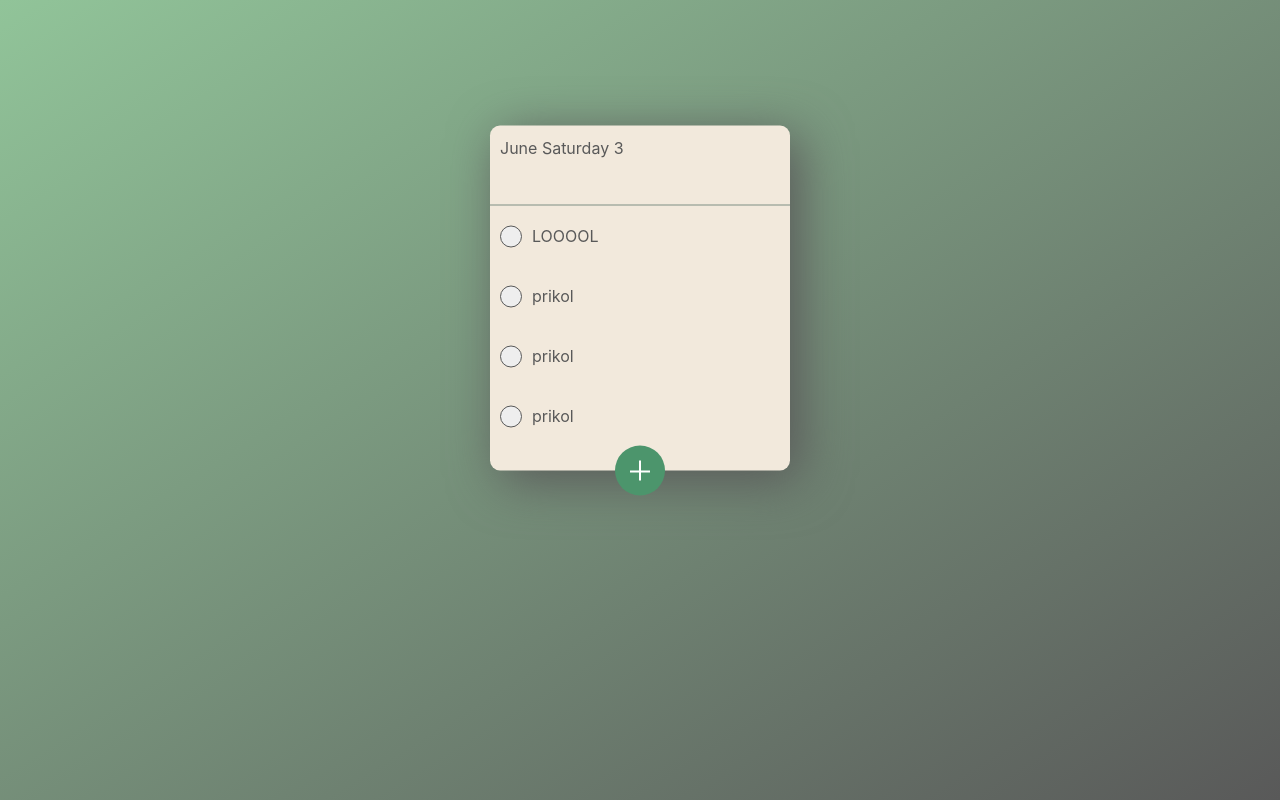
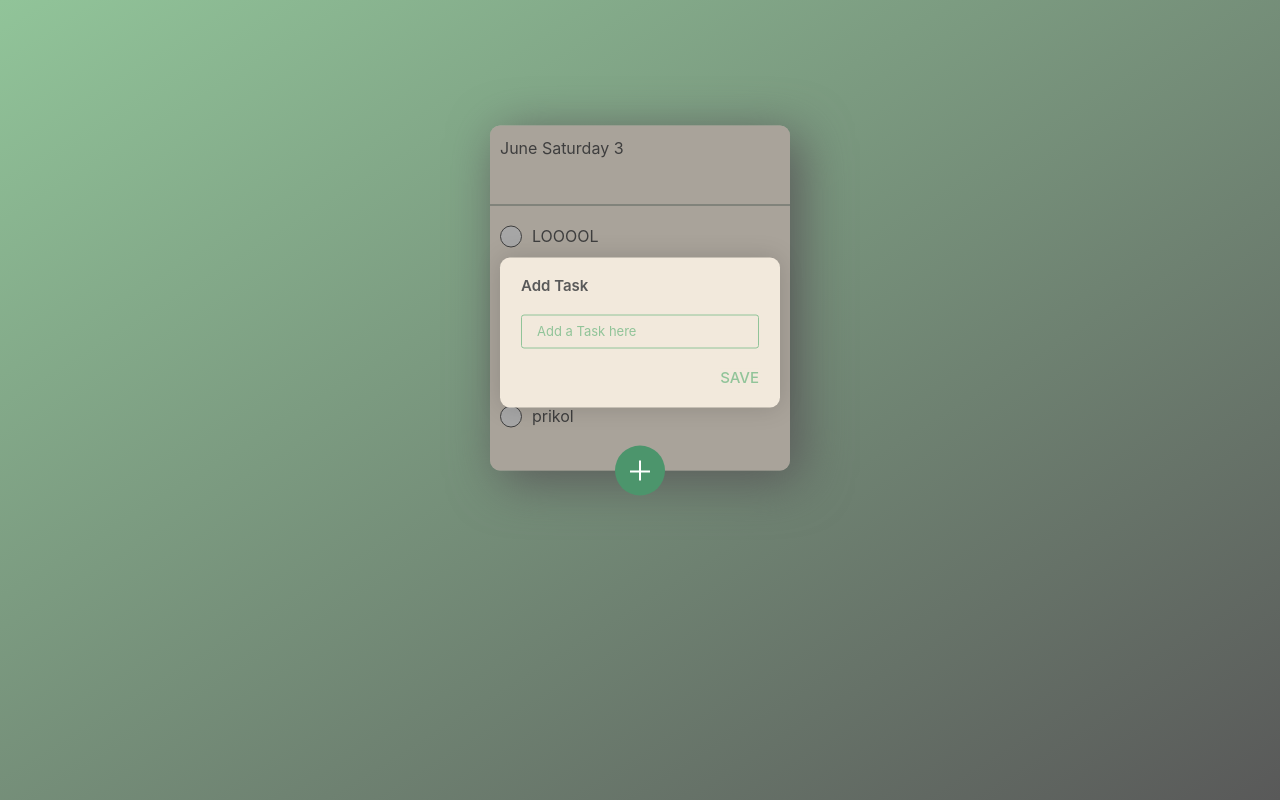
Before and after one commit to isildurrr1/todos-react, a React (Vite) app: page / in a window 1280 px wide. Built offline with nearby package versions, Linux system fonts and the light colour scheme.

Commit message:
add popup 'Add Task'

```diff
--- a/src/components/App.tsx
+++ b/src/components/App.tsx
@@ -1,5 +1,6 @@
 import Header from "./Header";
 import Main from "./Main";
+import Popup from "./Popup";
 import { CardProps } from "../types/types";
 
 const App: React.FC = () => {
@@ -20,6 +21,7 @@ const App: React.FC = () => {
           <span className="span add__first-span"></span>
           <span className="span add__second-span"></span>
         </button>
+        <Popup/>
       </div>
     </div>
   )
--- a/src/components/Card.tsx
+++ b/src/components/Card.tsx
@@ -10,7 +10,7 @@ const Card = ({text}: CardProps) => {
         <div className="checkbox__checkmark"/>
       </label>
       <div className="card__delete-overlay">
-        <span className={`card__text ${check === null ? '' : check ? 'strike' : 'unstrike'}`}>{text}</span>
+        <span className={` card__text ${check === null ? '' : check ? 'strike card__text-opacity' : 'unstrike'}`}>{text}</span>
         <button className="card__delete" type="button"/>
       </div>
     </div>
--- /dev/null
+++ b/src/components/Popup.tsx
@@ -0,0 +1,15 @@
+const Popup = () => {
+  return(
+    <div className="popup popup_opened">
+      <div className="popup__container">
+        <form action="popup__form" className="popup__form">
+          <h1 className="popup__title">Add Task</h1>
+          <input type="text" name="task" id="task" className="popup__input" placeholder="Add a Task here"/>
+          <button type="submit" className="popup__submit">SAVE</button>
+        </form>
+      </div>
+    </div>
+  );
+}
+
+export default Popup;
--- a/src/index.sass
+++ b/src/index.sass
@@ -84,6 +84,8 @@ h1
   margin: auto 10px
   position: relative
 
+.card__text-opacity
+  color: rgb(35%, 35%, 35%, 0.5)
 
 
 
@@ -149,6 +151,7 @@ h1
   background-color: $sea-green
   pointer-events: auto
   transition: transform 0.3s
+  z-index: 4
   &:active
     transform: scale(0.9)
 
@@ -202,3 +205,72 @@ h1
     width: 0%
     top: 55%
     left: -5%
+
+.popup
+  border-radius: 10px
+  position: fixed
+  top: 0
+  left: 0
+  width: 100%
+  height: 100%
+  background-color: rgba(0, 0, 0, 0.3)
+  visibility: hidden
+  opacity: 0
+  transition: visibility 0.2s, opacity 0.2s linear
+  z-index: 3
+
+.popup_opened
+  visibility: visible
+  opacity: 1
+  transition: visibility 0.2s, opacity 0.2s linear
+
+.popup__container
+  position: relative
+  top: 60%
+  left: 50%
+  transform: translate(-50%, -50%)
+  max-width: 280px
+  min-height: 150px
+  border-radius: 10px
+  background-color: $linen
+  box-shadow: 0px 0px 25px rgba(0, 0, 0, 0.15)
+  display: flex
+
+.popup__form
+  display: flex
+  flex-direction: column
+  margin: auto
+  width: 85%
+  height: 110px
+  gap: 20px
+
+.popup__title
+  font-style: normal
+  font-weight: 600
+  font-size: 15px
+  margin: 0
+
+.popup__input
+  display: block
+  height: 30px
+  border: 1px $celadon solid
+  border-radius: 3px
+  background-color: $linen
+  font-size: 13px
+  padding: 0 0 2px 15px
+  color: $davys-gray
+  &::placeholder
+    color: $celadon
+
+.popup__submit
+  padding: 0
+  background-color: $linen
+  color: $celadon
+  border: none
+  margin-left: auto
+  font-weight: 500
+  font-size: 15px
+  cursor: pointer
+  transition: opacity 0.3s
+  &:hover
+    opacity: 0.6
```
